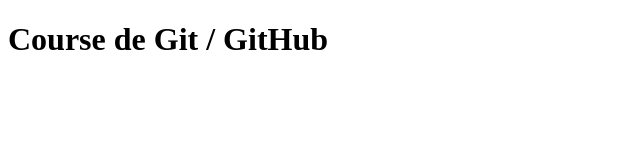
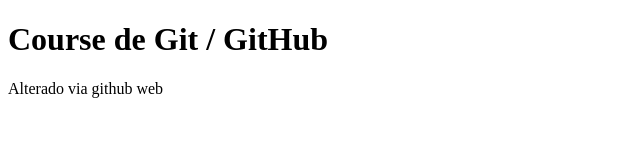
Before and after one commit to carvalhopedrooliveira/lojavirtual, a plain HTML site: page index.html in a window 1280 px wide. Shown: the whole page, without its empty margins (0-640 px from the left). Drawn offline with Linux system fonts and the light colour scheme.

Commit message:
Add paragraph to index.html

```diff
--- a/index.html
+++ b/index.html
@@ -7,5 +7,6 @@
   </head>
   <body>
     <h1>Course de Git / GitHub</h1>
+    <p>Alterado via github web</p>
   </body>
 </html>
```
